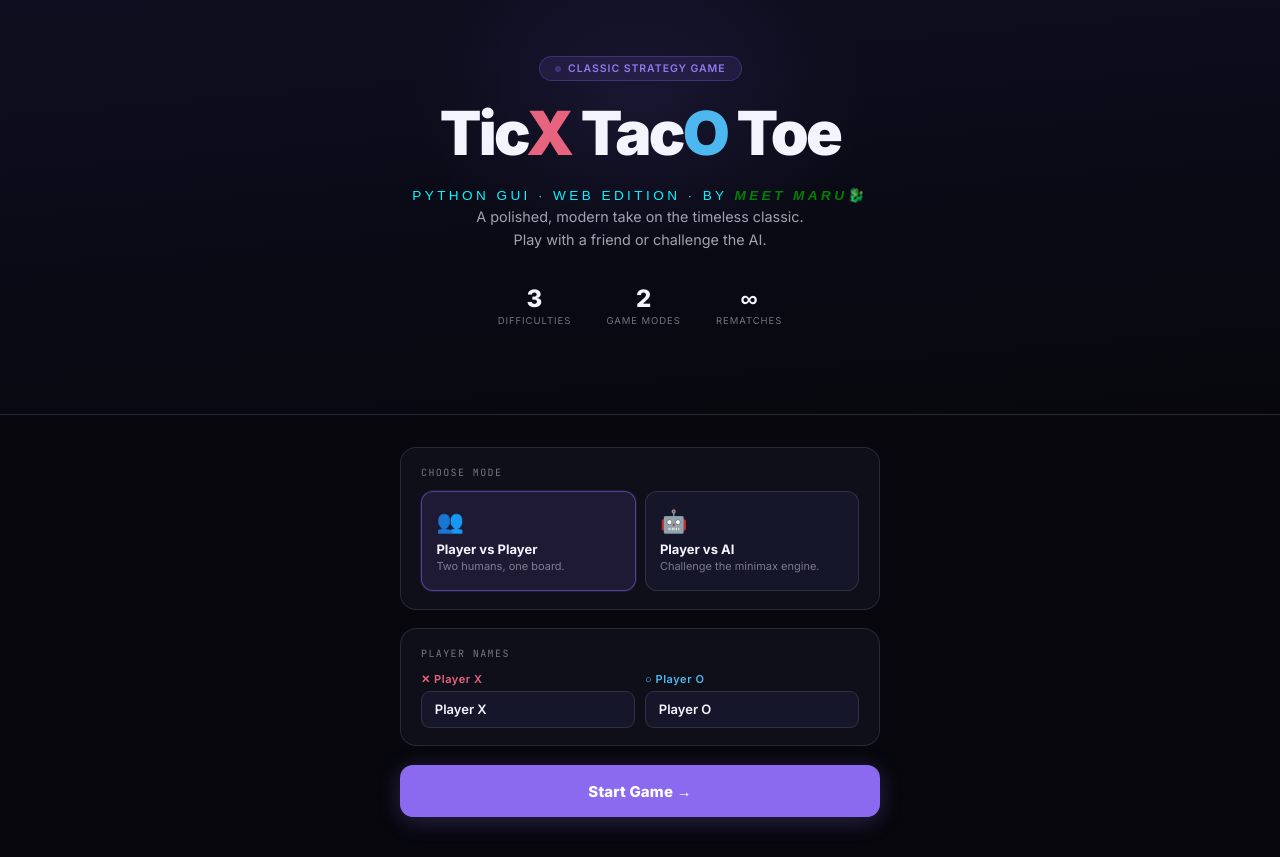
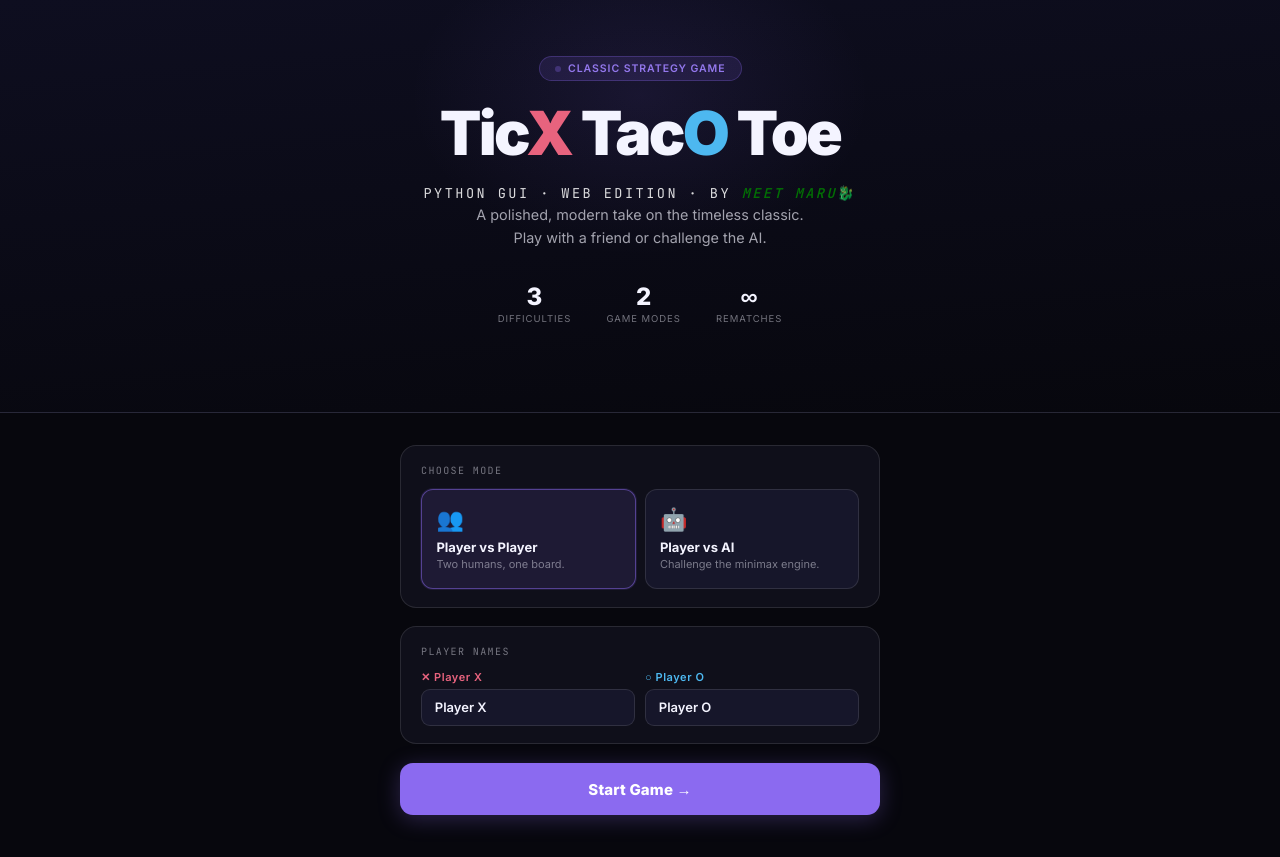
Before and after one commit to ivengexnce/Tic-Tac-Toe_web_edition, a plain HTML site: page index.html in a window 1280 px wide. Drawn offline with Linux system fonts and the light colour scheme.

Commit message:
Update index.html

```diff
--- a/index.html
+++ b/index.html
@@ -53,13 +53,14 @@ body{background:var(--bg);color:var(--tx);font-family:'Inter',sans-serif;min-hei
 .stat-n{font-size:1.5rem;font-weight:800;color:var(--tx);}
 .stat-l{font-size:9.5px;color:var(--m1);text-transform:uppercase;letter-spacing:.1em;margin-top:2px;}
 .tagline {
-  font-family: 'Orbitron', sans-serif;
+   font-family: 'JetBrains Mono', monospace;
   font-size: 0.85rem;
-  color: #00f7ff;
-  letter-spacing: 0.25em;
+  color: #ffffff;
+  letter-spacing: 0.18em;
   text-transform: uppercase;
-  margin-top: 10px;
+  margin-top: 8px;
   line-height: 1.4;
+  opacity: 0.85;
 }
 /* SETUP */
 .setup{width:100%;max-width:520px;padding:2rem 1.25rem 2.5rem;display:flex;flex-direction:column;gap:1.15rem;}
```
